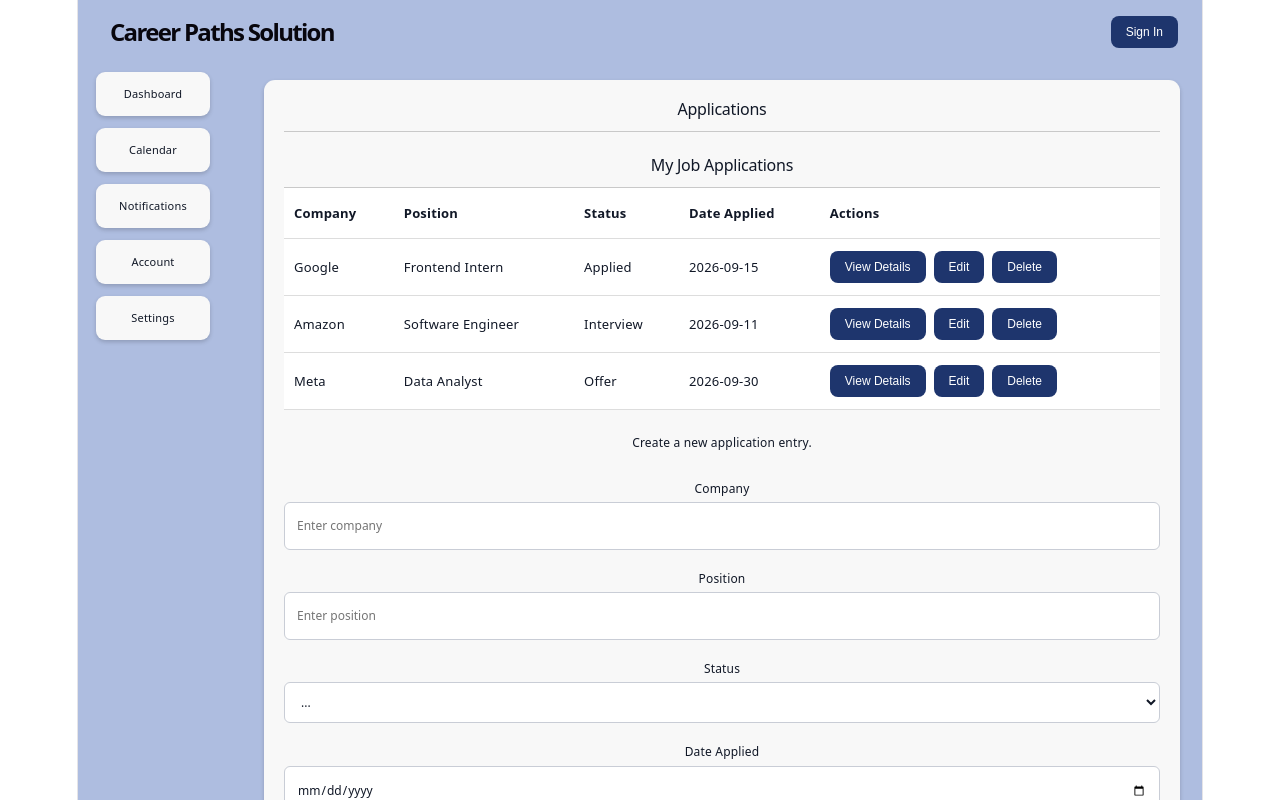
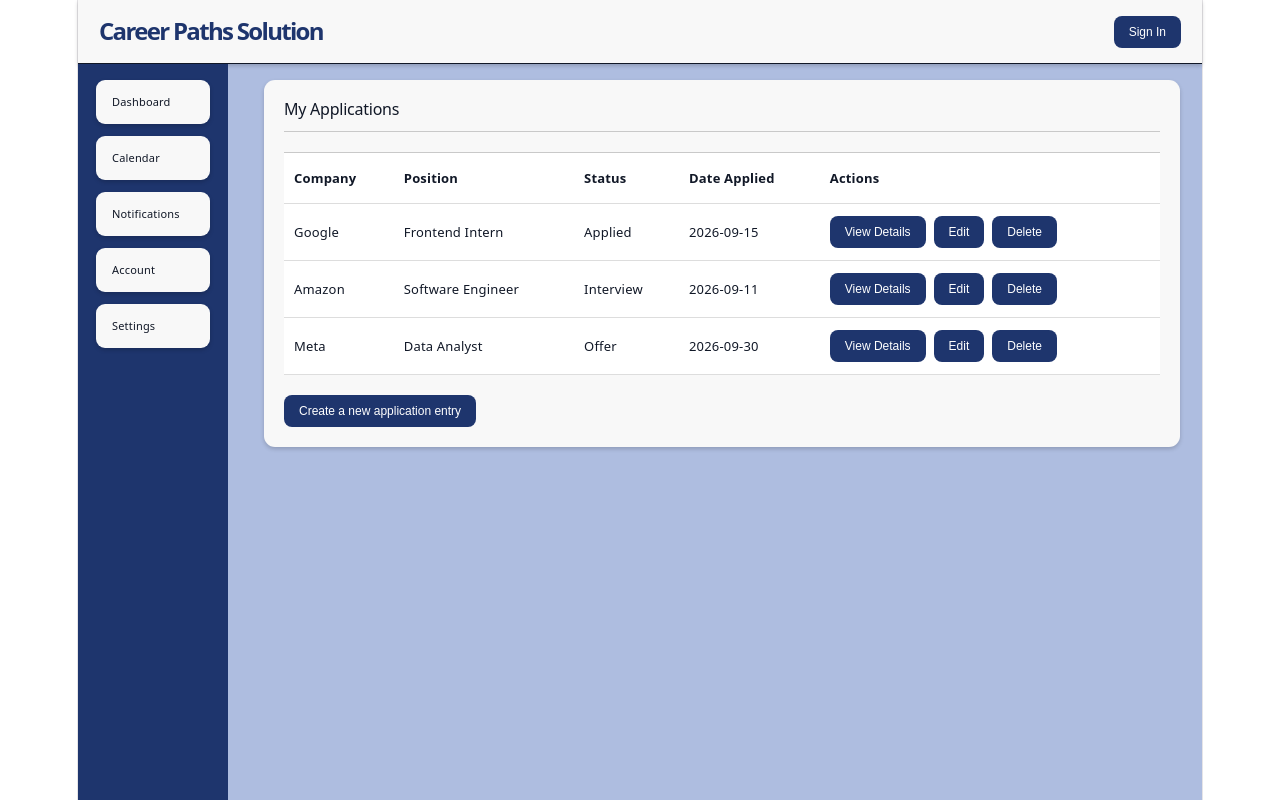
Before and after one commit to tarun-7467/career-paths-solution, a React (Vite) app in the folder react/: page / in a window 1280 px wide. Shown: the top 800 px of the page. Built offline with nearby package versions, Linux system fonts and the light colour scheme.

Commit message:
TFCRT-41: Styling changes, CSS transitions, component structural logic adjustments

```diff
--- a/react/src/components/ApplicationList.jsx
+++ b/react/src/components/ApplicationList.jsx
@@ -2,7 +2,6 @@
 function ApplicationList({ applications, onSelect, onDelete, onEdit }) {
   return (
     <section className="application-list">
-      <h2>My Job Applications</h2>
 
       {applications.length === 0 ? (
         <p>No applications found.</p>
--- a/react/src/components/FormEntry.jsx
+++ b/react/src/components/FormEntry.jsx
@@ -1,4 +1,4 @@
-import { useState } from "react";
+import { useState, useEffect } from "react";
 
 function FormEntry({
   onAddApplication,
@@ -13,6 +13,21 @@
       dateApplied: editingApplication?.date_applied ?? "",
       notes: editingApplication?.notes ?? "",
   }));
+
+  useEffect(() => {
+    if (editingApplication) {
+      setFormData({
+        company: editingApplication.company ?? "",
+        position: editingApplication.position ?? "",
+        status: editingApplication.status ?? "",
+        dateApplied: editingApplication.date_applied ?? "",
+        notes: editingApplication.notes ?? "",
+      });
+    }
+  }, [editingApplication]);
+
+  // Boolean for Application form use state
+  const [applicationForm, showApplicationForm] = useState(null);
 
   // Change handling function
   const handleChange = (event) => {
@@ -67,14 +82,34 @@
           notes: "",
       });
 
+      showApplicationForm(null);
       onCancelEdit();
   };
 
   // Form output
   return (
     <section className="form-card">
+      {/* View application entry button */}
+      <button
+        type="button"
+        className={`button secondary ${
+          applicationForm ? "button-hidden" : ""
+        }`}
+        onClick={() => showApplicationForm({...applicationForm})}
+      >
+        Create a new application entry
+      </button>
+
+      {/* Display wrapper on editing or creating new application */}
+      <div
+        className={`form-container ${
+          applicationForm || editingApplication ? "form-open" : ""
+        }`}
+        aria-hidden={!(applicationForm || editingApplication)}
+        inert={!(applicationForm || editingApplication)}
+      >
       <div className="form-header">
-        <p>Create a new application entry.</p>
+        <h2>Create or modify your application</h2>
       </div>
 
       <form onSubmit={handleSubmit}>
@@ -179,6 +214,7 @@
           </button>
         </div>
       </form>
+      </div>
     </section>
   );
 }
--- a/react/src/components/Sidebar.jsx
+++ b/react/src/components/Sidebar.jsx
@@ -25,8 +25,6 @@
 function Sidebar() {
   return (
     <aside className="sidebar">
-      <div className="sidebar-header">
-      </div>
 
       <nav className="sidebar-nav">
         {menuItems.map((item) => (
--- a/react/src/pages/Dashboard.jsx
+++ b/react/src/pages/Dashboard.jsx
@@ -1,5 +1,5 @@
 
-import { useState } from 'react';
+import { useState, useEffect } from 'react';
 
 // Component imports
 import Sidebar from '../components/Sidebar.jsx';
@@ -94,7 +94,7 @@
             <main className="dashboard-content">
                 <section className="applications-panel">
                     <div className="panel-header">
-                        <h2>Applications</h2>
+                        <h2>My Applications</h2>
                     </div>
 
                     <ApplicationList
@@ -104,33 +104,39 @@
                         onEdit={setEditingApplication}
                     />
 
-                    {selectedApplication && (
+                    <div
+                    className={`application-details-container ${
+                    selectedApplication ? "details-open" : ""
+                    }`}
+                    aria-hidden={!(selectedApplication)}
+                    inert={!(selectedApplication)}
+                    >
                         <section className="application-details">
                             <h3>Application Details</h3>
 
                             <p>
                                 <strong>Company:</strong>{' '}
-                                {selectedApplication.company}
+                                {selectedApplication?.company}
                             </p>
 
                             <p>
                                 <strong>Position:</strong>{' '}
-                                {selectedApplication.position}
+                                {selectedApplication?.position}
                             </p>
 
                             <p>
                                 <strong>Status:</strong>{' '}
-                                {selectedApplication.status}
+                                {selectedApplication?.status}
                             </p>
 
                             <p>
                                 <strong>Date Applied:</strong>{' '}
-                                {selectedApplication.date_applied}
+                                {selectedApplication?.date_applied}
                             </p>
 
                             <p>
                                 <strong>Notes:</strong>{' '}
-                                {selectedApplication.notes}
+                                {selectedApplication?.notes}
                             </p>
 
                             <button
@@ -141,10 +147,10 @@
                                 Close Details
                             </button>
                         </section>
-                    )}
+                    </div>
+
 
                     <FormEntry
-                        key={editingApplication?.job_id ?? 'new'}
                         onAddApplication={handleAddApplication}
                         onUpdateApplication={handleUpdateApplication}
                         editingApplication={editingApplication}
--- a/react/src/stylesheets/Dashboard.css
+++ b/react/src/stylesheets/Dashboard.css
@@ -7,6 +7,7 @@
   grid-template-rows: 64px 1fr;
   background: #aebde0;
   color: #111827;
+  text-align:left;
 }
 
 .page-header {
@@ -18,12 +19,14 @@
   grid-column: 1;
   grid-row: 2;
   padding: 8px 18px;
+  background: #1e356d;
 }
 
 .sidebar-nav {
   display: flex;
   flex-direction: column;
   gap: 12px;
+  margin-top: 8px;
 }
 
 .sidebar-link {
@@ -44,7 +47,7 @@
 }
 
 .applications-panel {
-  min-height: 360px;
+  min-height: 100px;
   padding: 20px;
   border-radius: 11px;
   background: #f8f8f8;
@@ -73,19 +76,28 @@
 
   width: 100%;
   min-height: 64px;
-  padding: 0 24px 0 32px;
+  padding: 0 21px 0 21px;
   box-sizing: border-box;
+  border-bottom: 1px solid #111827;
+  box-shadow: 0 2px 4px rgb(0 0 0 / 18%);
+  background: #f8f8f8;
+}
+
+.page-header .button {
+  cursor: pointer;
 }
 
 .page-header-title {
   margin: 0;
   font-size: 24px;
   font-weight: 600;
+  color:#1e356d
 }
 
 .form-header {
   margin-bottom: 20px;
-  font-size: 12px;
+  font-size: 16px;
+  border-top: 1px solid #c9c9c9;
 }
 
 .button {
@@ -121,9 +133,13 @@
 
 /* Job applications table */
 .application-list {
-  margin-top: 24px;
+  margin-top: 20px;
   width: 100%;
   overflow-x: auto;
+}
+
+.application-list p {
+  margin-bottom: 20px;
 }
 
 .application-list h2 {
@@ -162,3 +178,75 @@
   margin-right: 8px;
   cursor: pointer;
 }
+
+.application-details {
+  margin-bottom: 10px;
+}
+
+.application-details .button {
+  cursor: pointer;
+}
+
+.form-card .button {
+  cursor: pointer;
+}
+
+.form-container {
+    opacity: 0;
+    max-height: 0;
+    overflow: hidden;
+    transform: translateY(-10px);
+    pointer-events: none;
+
+    transition:
+      opacity 0.25s ease,
+      max-height 0.35s ease,
+      transform 0.25s ease;
+}
+
+.form-container h2 {
+  font-size: 16px;
+  color: #111827;
+  margin-top: 12px;
+}
+
+.form-container.form-open {
+    opacity: 1;
+    max-height: 1000px;
+    transform: translateY(0);
+    pointer-events: auto;
+}
+
+.application-details-container {
+    opacity: 0;
+    max-height: 0;
+    overflow: hidden;
+    transform: translateY(-10px);
+    pointer-events: none;
+
+    transition:
+      opacity 0.25s ease,
+      max-height 0.35s ease,
+      transform 0.25s ease;
+}
+
+.button.secondary {
+  opacity: 1;
+  max-height: 50px;
+  transition: opacity 0.25s ease;
+  overflow: hidden;
+}
+
+.button.secondary.button-hidden {
+  opacity: 0;
+  max-height: 0;
+  padding: 0;
+  pointer-events: none;
+}
+
+.application-details-container.details-open {
+    opacity: 1;
+    max-height: 1000px;
+    transform: translateY(0);
+    pointer-events: auto;
+}
```
